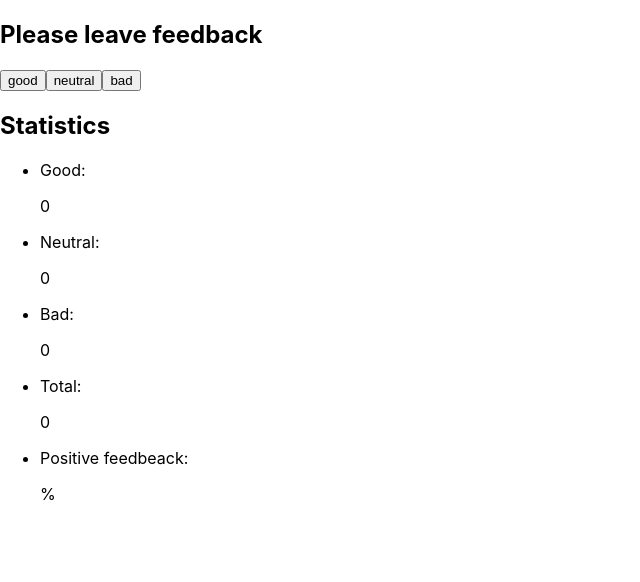
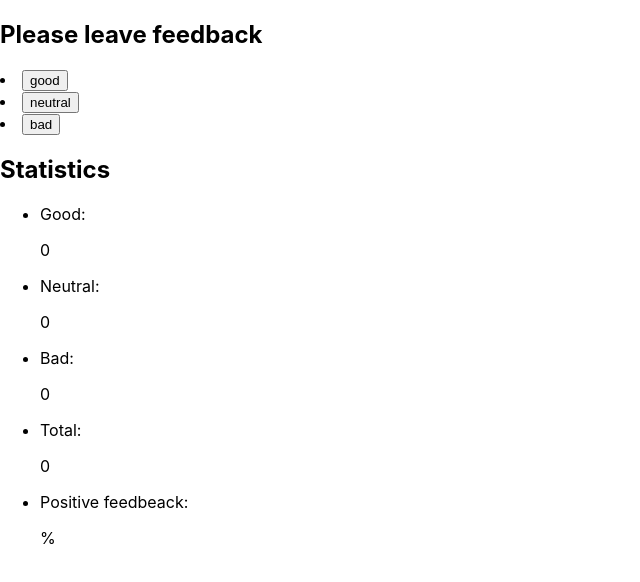
Before and after one commit to OlenkaPasko/goit-react-hw-02-feedback, a React (Create React App) app: page / in a window 1280 px wide. Shown: the top 582 px of the page, without its empty margins (0-640 px from the left). Built offline with nearby package versions, Linux system fonts and the light colour scheme.

Commit message:
leaveFeedback

```diff
--- a/src/components/App.jsx
+++ b/src/components/App.jsx
@@ -11,6 +11,11 @@ export class App extends Component {
     neutral: 0,
     bad: 0,
   };
+
+  leaveFeedback = event => {
+    this.setState({ [event]: this.state[event] + 1 });
+  };
+
   //загальнf кількість зібраних відгуків
   countTotalFeedback = () => {
     return this.state.bad + this.state.neutral + this.state.good;
--- /dev/null
+++ b/src/components/BtnFeedback/BtnFeedback.jsx
@@ -0,0 +1,20 @@
+import React from 'react';
+import PropTypes from 'prop-types';
+
+export const BtnFeedback = ({
+  type = 'button',
+  children,
+  onClick,
+}) => {
+  return (
+    <button type={type} onClick={onClick}>
+      {children}
+    </button>
+  );
+};
+
+BtnFeedback.propTypes = {
+  icon: PropTypes.any,
+  type: PropTypes.string.isRequired,
+  children: PropTypes.string.isRequired,
+};
--- a/src/components/FeedbackOptions/FeedbackOptions.jsx
+++ b/src/components/FeedbackOptions/FeedbackOptions.jsx
@@ -1,19 +1,22 @@
 import React from 'react';
 import PropTypes from 'prop-types';
+import { BtnFeedback } from 'components/BtnFeedback/BtnFeedback';
 
 export const FeedbackOptions = ({ options, onLeaveFeedback }) => {
   return (
     <div>
       {options.map(option => {
         return (
-          <button
-            key={option}
-            type="button"
-            value={option}
-            onClick={onLeaveFeedback}
-          >
-            {option}
-          </button>
+          <li key={option}>
+            <BtnFeedback
+              key={option}
+              type="button"
+              value={option}
+              onClick={() => onLeaveFeedback(option)}
+            >
+              {option}
+            </BtnFeedback>
+          </li>
         );
       })}
     </div>
```
